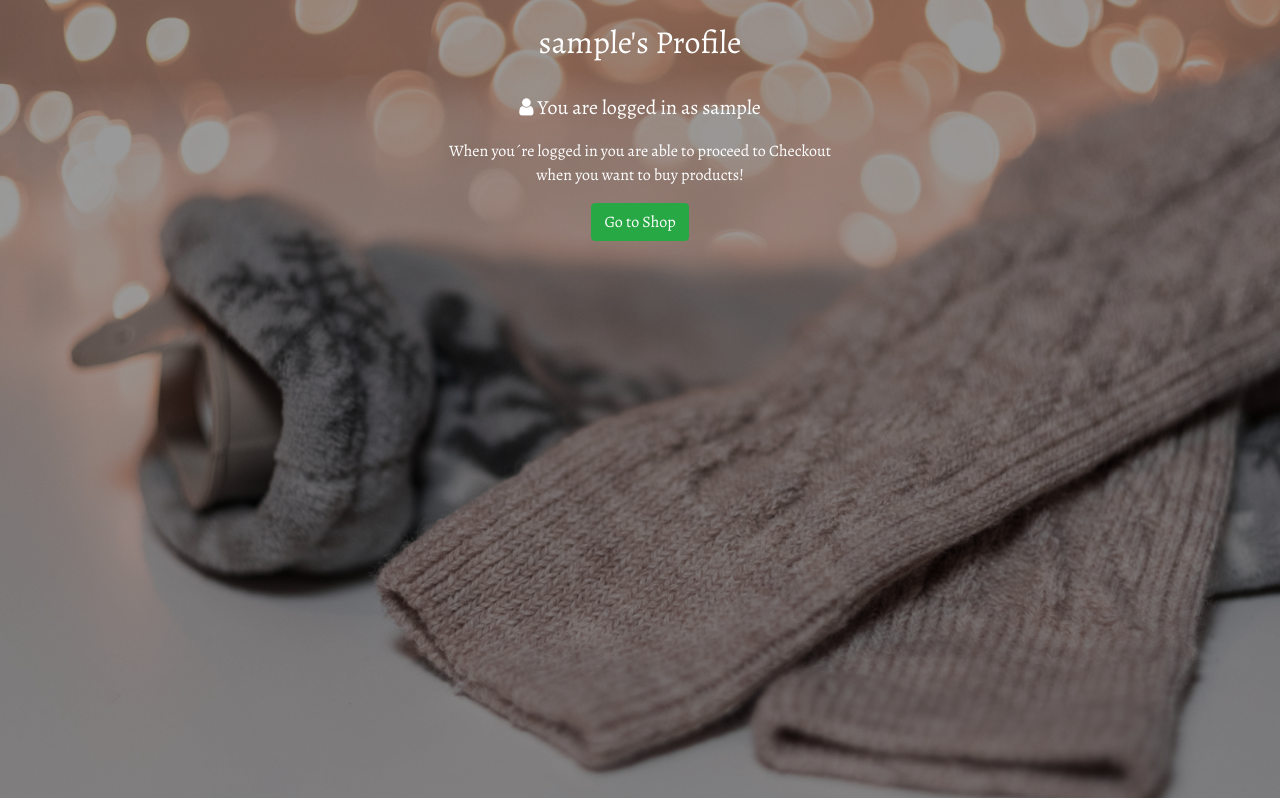
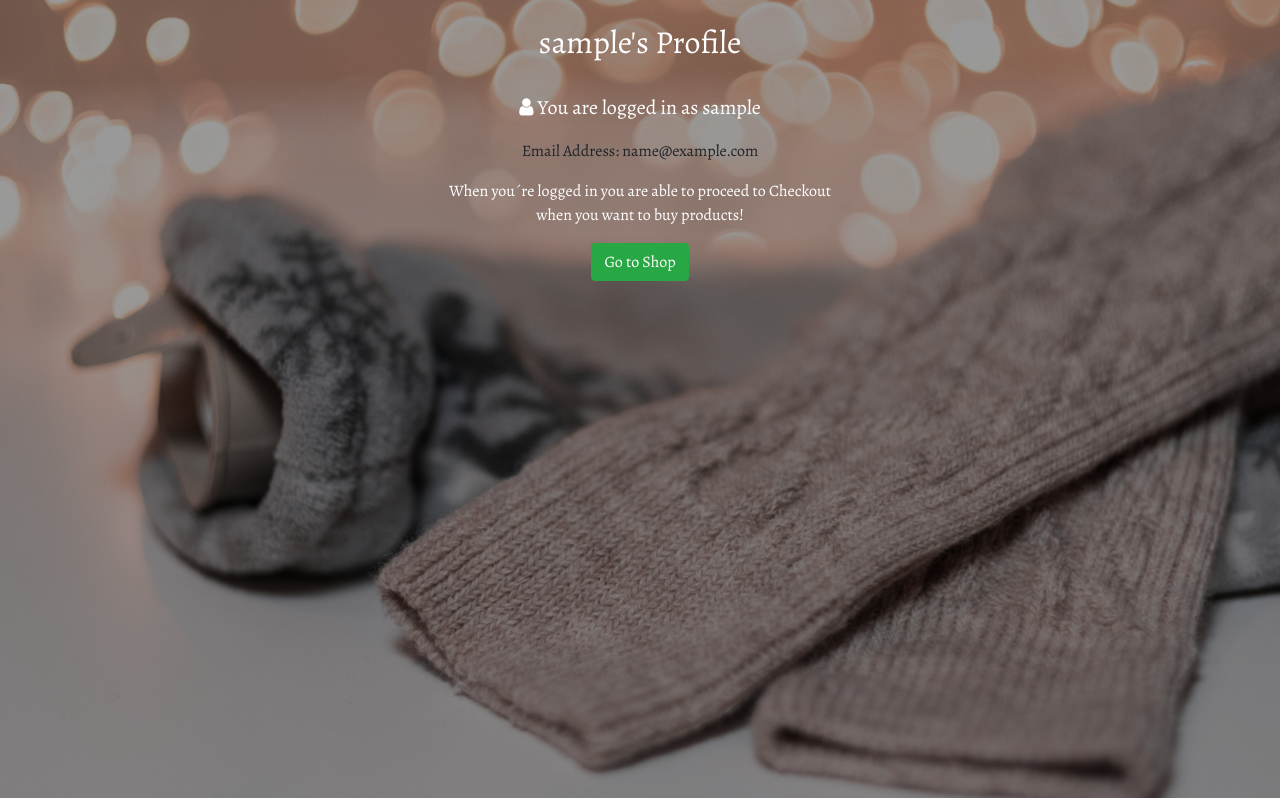
Before and after one commit to Code-Institute-Submissions/handcrafted-heart, a Django app: page /accounts/profile/ in a window 1280 px wide. Shown: the part 56-854 px from the top of the page. Run offline with Django 3.2, Linux system fonts and the light colour scheme; the visitor is signed in with stand-in values (Sample User, id 1); some libraries are stand-ins or nearby versions.

Commit message:
Add paragraph to show users profile on their Profile page

```diff
--- a/accounts/templates/profile.html
+++ b/accounts/templates/profile.html
@@ -18,6 +18,7 @@
     <div class="col-10 col-md-4 text-center">
         <br>
 <p class="text-white lead"><i class="fa fa-user"></i> You are logged in as {{ user }} </p>
+<p class="tex-dark">Email Address: {{ user.email }}</p>
 <p class="text-white">When you´re logged in you are able to proceed to Checkout when you want to buy products!</p>
 <a class="btn btn-success text-white" href="{% url 'all_products' %}" role="button">Go to Shop</a>
 </div>
```
